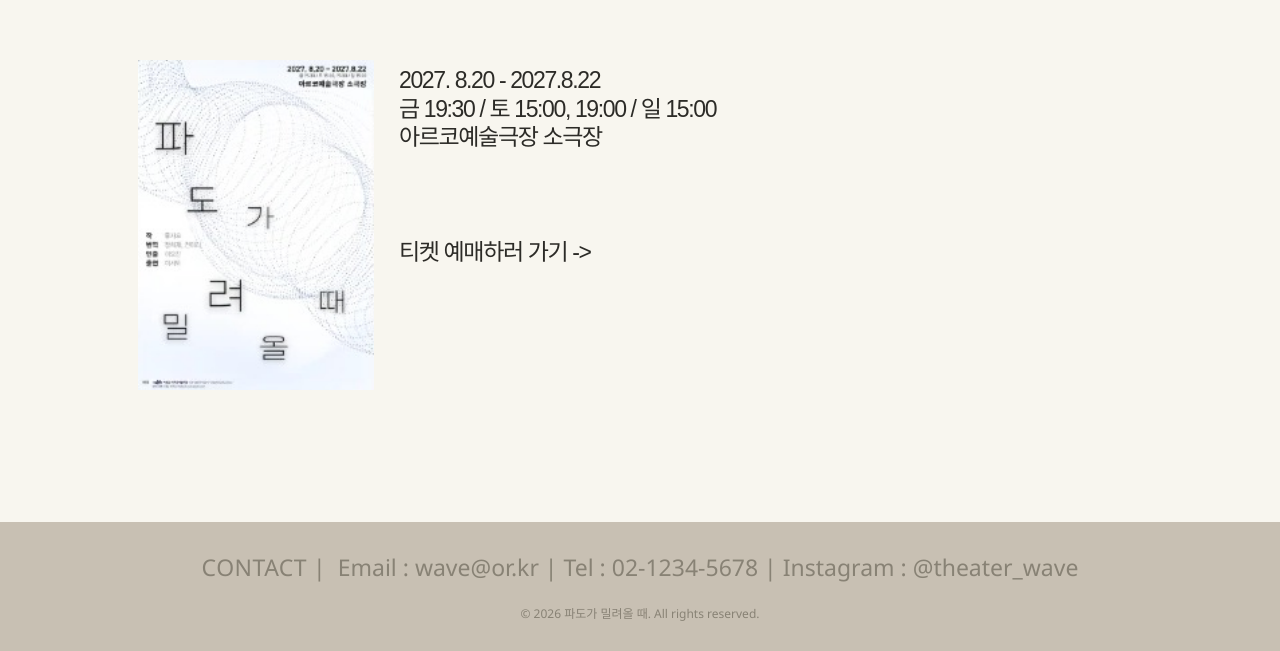
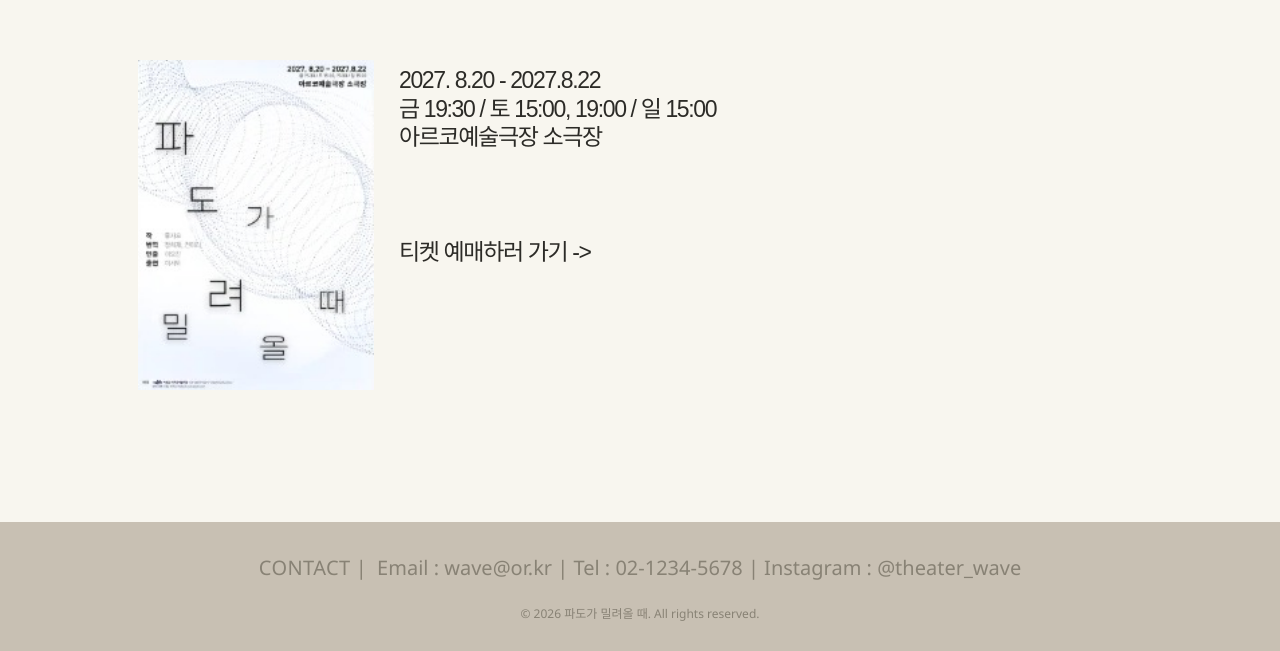
Before and after one commit to theater-wave/theater-wave.github.io, a plain HTML site: page index.html in a window 1280 px wide. Shown: the part 2204-2855 px from the top of the page. Drawn offline with nearby package versions, Linux system fonts and the light colour scheme; no server answers; a web font is replaced by a local one.

Commit message:
Smaller footer contact line
Co-Authored-By: Claude Opus 5.5 <noreply@anthropic.com>
Claude-Session: https://claude.ai/code/session_01FDpaqMpK7X2ngCoX93T8wE

```diff
--- a/index.html
+++ b/index.html
@@ -27,7 +27,7 @@
   --sand: #c8c0b3;
   --sand-ink: #888275;   /* footer text on sand */
   --copy-size: 1.4375rem;
-  --contact-size: 1.4375rem;
+  --contact-size: 1.25rem;
   --foam: #ffffff;
   --font: "IBM Plex Sans KR", "Apple SD Gothic Neo", "Malgun Gothic", "Noto Sans KR", system-ui, sans-serif;
   --font-round: "S-Core Dream", "IBM Plex Sans KR", "Apple SD Gothic Neo", sans-serif;
```
